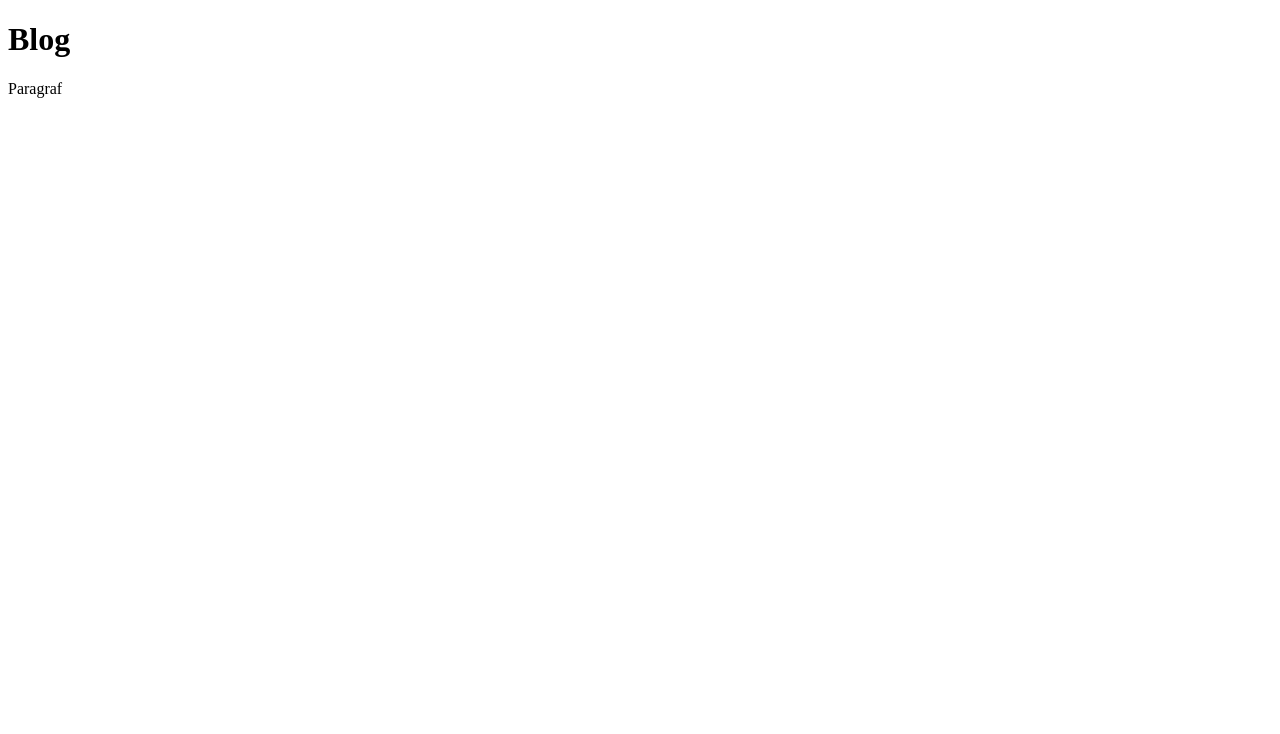
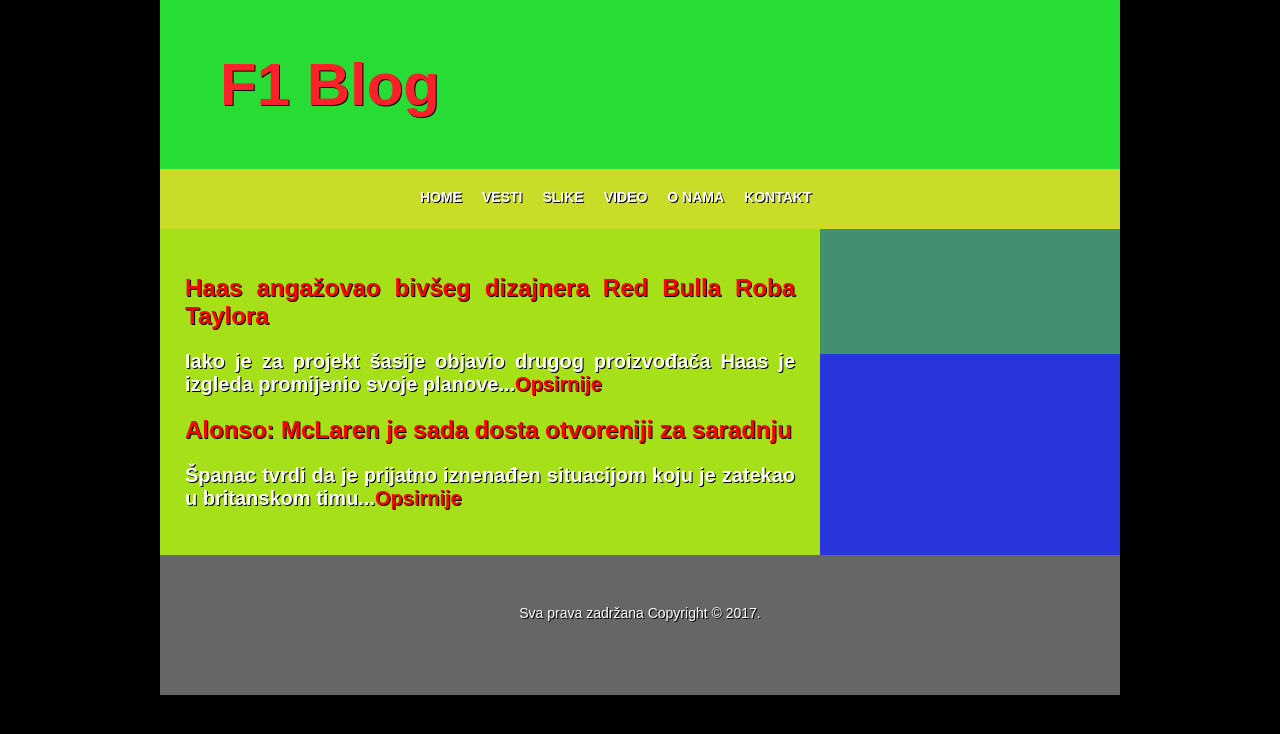
Before and after one commit to Djole05/Projekat, a plain HTML site: page index.html in a window 1280 px wide. Drawn offline with Linux system fonts and the light colour scheme.

Commit message:
Add files via upload

```diff
--- /dev/null
+++ b/html-elements.css
@@ -0,0 +1,71 @@
+body {
+	font-family: Arial, Helvetica, sans-serif;
+	font-size: 12px;
+	color: #FFF;
+	text-align: justify;
+	text-shadow: 1px 1px 0.5px #000;
+}
+
+h1, h2, h3, h4, h5, h6 {
+	font-family: Arial, Helvetica, sans-serif;
+	font-weight: bold;
+	text-shadow: 1px 1px 0.5px #000;
+}
+h1 {
+	font-size: 30px;
+	font-weight: bold;
+	text-shadow: 1px 1px 0.5px #000;
+	color: #ec1e1e;
+}
+h2 {
+	font-size: 24px;
+	text-shadow: 1px 1px 0.5px #000;
+	color: #FFF;
+}
+h3 , h4, h5, h6, p{
+	font-size: 20px;
+	font-weight: bold;
+	color: #FFF;
+}
+#header a:link , #header a:active, #header a:visited{
+color: #ff212a;
+}
+#header h1{
+	font-size: 60px;
+	font-weight: bold;
+	text-shadow: 1px 1px 0.5px #000;
+}
+#footer {
+	color: #FFF;
+	text-align: center;
+	display: block;
+	height: 40px;
+	padding-top: 50px;
+	padding-bottom: 50px;
+	font-size: 14px;
+}
+
+a:link , a:active, a:visited{
+	color: #ff0000;
+	text-decoration: none;
+}
+a:hover {
+	color: #ff8787;
+}
+
+#menu a:link , #menu a:active, #menu a:visited{
+	color: #FFF;
+	text-decoration: none;
+	font-weight: bold;
+	font-size: 14px;
+	font-style: normal;
+	text-shadow: 1px 1px 0.5px #000;
+}
+#menu a:hover {
+	color: #ff0000;
+	text-shadow: 1px 1px 0.5px #000;
+}
+#sidebar .sideBlock h2{
+	font-size: 20px;
+	text-shadow: 1px 1px 0.5px #000;
+}
--- a/index.html
+++ b/index.html
@@ -1,10 +1,54 @@
-<!DOCTYPE html>
+<!DOCTYPE HTML>
 <html>
-  <head>
-    <title>Blog</title>
-  </head>
-  <body>
-    <h1>Blog</h1>
-    <p>Paragraf</p>
-  </body>
-</html
+<head>
+<meta http-equiv="Content-Type" content="text/html; charset=utf-8">
+<title>F1 Blog</title>
+<link href="layout.css" rel="stylesheet" type="text/css" />
+<link href="html-elements.css" rel="stylesheet" type="text/css" />
+</head>
+
+<body>
+
+	<div id="wrapper">
+		<div id="header">
+
+			<h1><a href="index.html">F1 Blog </a></h1>
+		</div>
+
+		<div id="menu">
+			<ul>
+	          <li><a href="index.html">HOME</a></li>
+	          <li><a href="#">VESTI</a></li>
+	          <li><a href="#">SLIKE</a></li>
+	          <li><a href="#">VIDEO</a></li>
+	          <li><a href="#">O NAMA</a></li>
+	          <li><a href="#">KONTAKT</a></li>
+	        </ul>
+		</div>
+
+ 		<div id="main">
+ 			<div class="mainBlock">
+        		<h2><a href="#">Haas angažovao bivšeg dizajnera Red Bulla Roba Taylora</a>
+      			</h2>
+        		<h3> Iako je za projekt šasije objavio drugog proizvođača Haas je izgleda promijenio svoje planove...<a href="#">Opsirnije</a></h3>
+ 			</div>
+ 			<div class="mainBlock">
+      			<h2><a href="#">Alonso: McLaren je sada dosta otvoreniji za saradnju</a><br />
+      			</h2>
+      			<h3>Španac tvrdi da je prijatno iznenađen  situacijom koju je zatekao u britanskom timu...<a href="#">Opsirnije</a></h3>
+ 			</div>
+    	</div>
+
+    	  <div id="sidebar">
+    		<div class="sideBlock">
+    		</div>
+    	</div>
+
+    	<div id="footer">
+    		Sva prava zadržana Copyright © 2017.
+    	</div>
+
+	</div>
+
+</body>
+</html>
--- /dev/null
+++ b/layout.css
@@ -0,0 +1,97 @@
+body {
+	background-color: #000000;
+	margin: 0px;
+	background-attachment: fixed;
+	background-repeat: no-repeat;
+	background-position: center center;
+	padding-top: 0px;
+	padding-right: 0px;
+	padding-bottom: 0px;
+	padding-left: 0px;
+}
+#wrapper {
+	background-color: #2836dc;
+	width: 960px;
+	margin-top: 0px;
+	margin-right: auto;
+	margin-bottom: 0px;
+	margin-left: auto;
+}
+#header {
+	background-color: #28dc36;
+	height: auto;
+	width: 900px;
+	margin-top: 0px;
+	margin-right: 0px;
+	margin-bottom: 0px;
+	margin-left: 0px;
+	padding-left: 60px;
+	padding-top: 10px;
+	padding-bottom: 10px;
+	padding-right: 0px:
+}
+
+#menu {
+	background-color: #c9dc28;
+	height: 60px;
+	width: 710px;
+	margin-top: 0px;
+	margin-right: auto;
+	margin-bottom: 0px;
+	margin-left: auto;
+	padding-left: 250px;
+}
+#menu ul {
+	margin: 0px;
+	padding: 0px;
+	list-style-type: none;
+}
+#menu ul li {
+	float: left;
+}
+#menu ul li a {
+	height: 30px;
+	padding-top: 20px;
+	padding-right: 10px;
+	padding-bottom: 0px;
+	padding-left: 10px;
+	display: block;
+	white-space: nowrap;
+	margin-top: 0px;
+	margin-right: auto;
+	margin-bottom: 0px;
+	margin-left: auto;
+}
+#main {
+	background-color: #a5e019;
+	float: left;
+	width: 610px;
+	padding: 25px;
+}
+.mainblock {
+	margin-top: 80px;
+	margin-bottom: 80px;
+}
+
+#sidebar {
+	background-color: #439070;
+	float: right;
+	width: 300px;
+	padding-top: 15px;
+	padding-bottom: 30px;
+}
+
+.sideBlock {
+	margin-bottom: 80px;
+	margin-right: 10px;
+	margin-left: 10px;
+	margin-top: 10px;
+}
+
+#footer {
+	height: 120px;
+	clear: both;
+	background-color: #646766;
+	margin-right: auto;
+	margin-left: auto;
+	margin-top: 120px;
```
